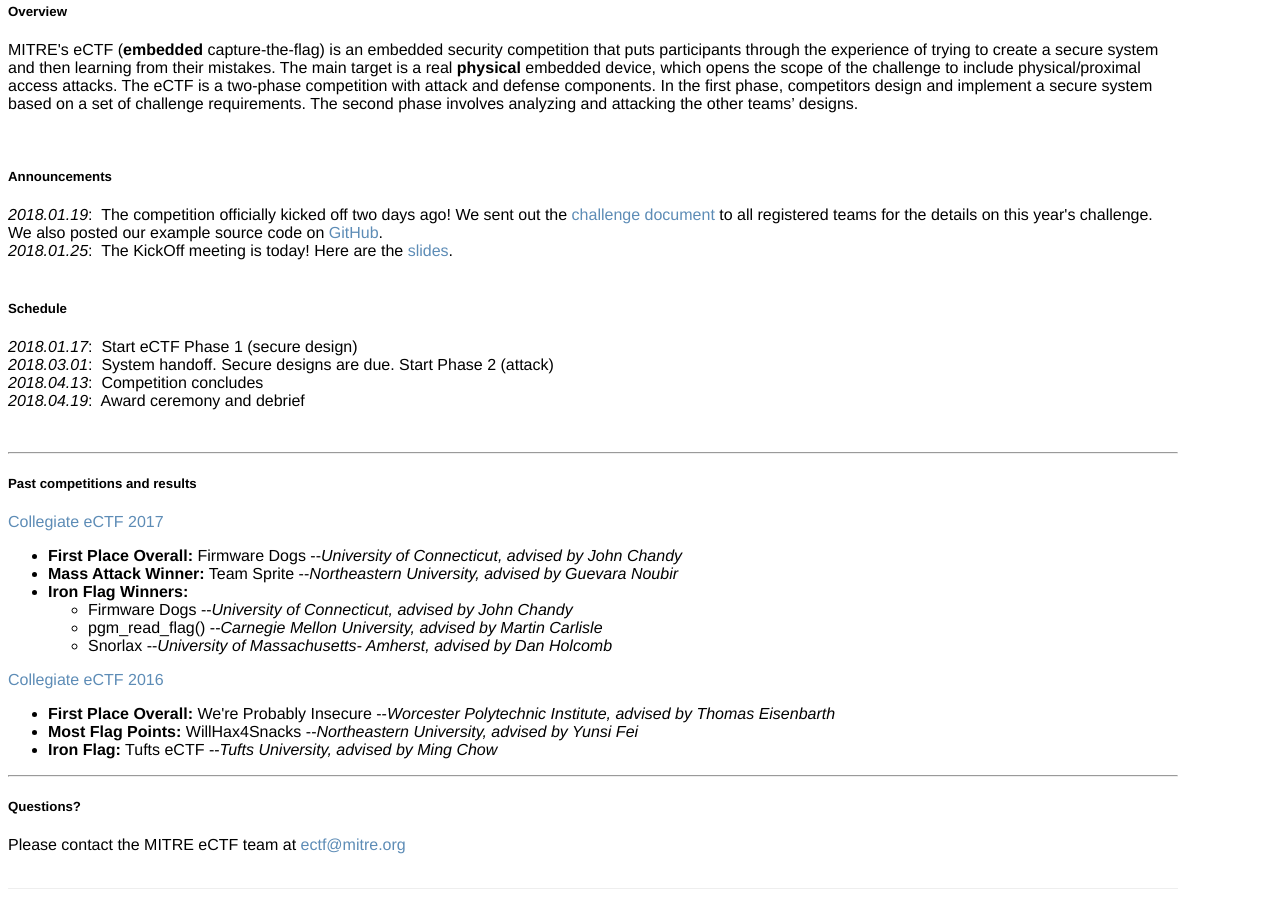
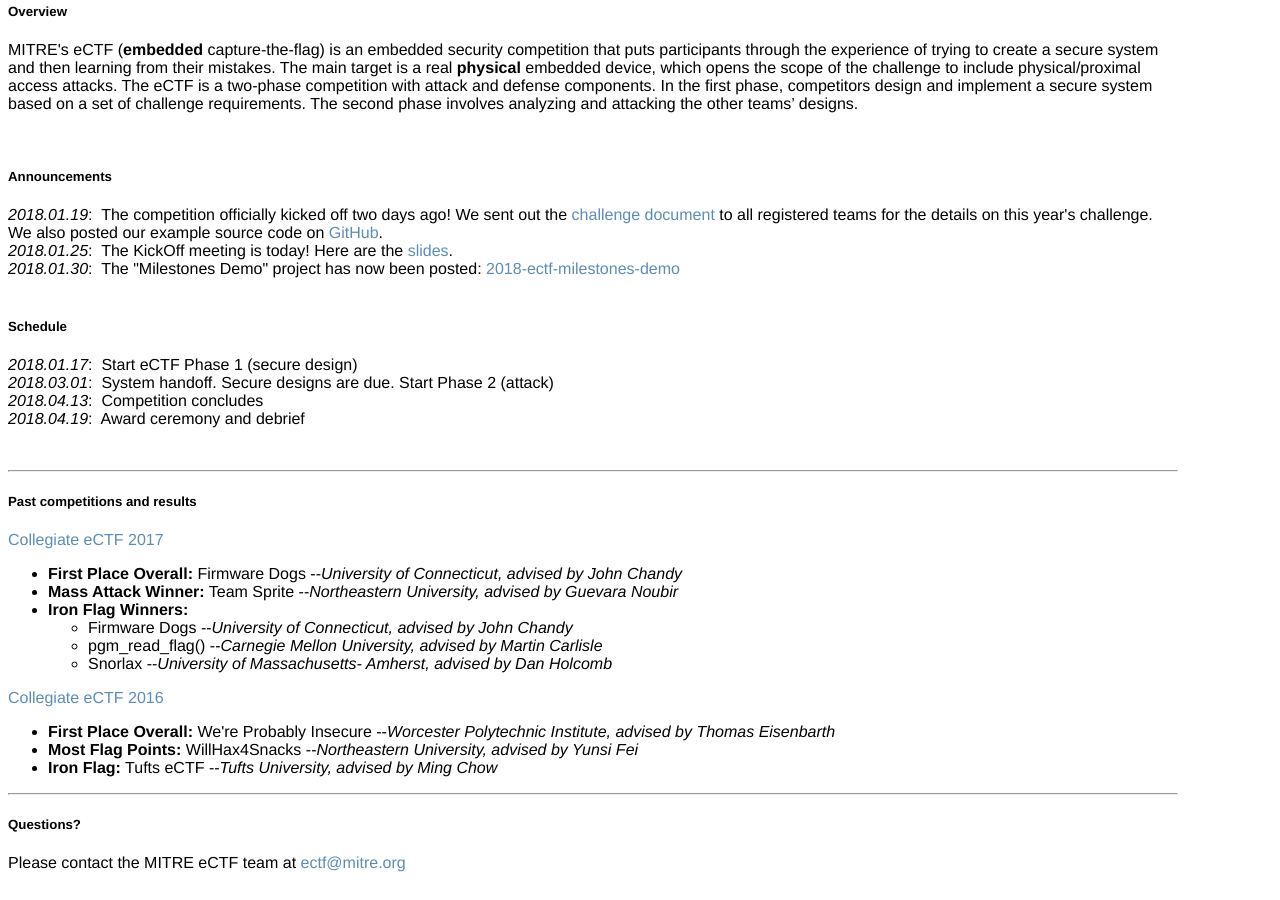
Before and after one commit to mitre-cyber-academy/mitre-cyber-academy.github.io, a Jekyll site: the page built from competitions/embedded/index.html, in a window 1280 px wide and 900 px high, scrolled down 540 px. Built offline with Jekyll 4.4.1, drawn with Linux system fonts in a browser that asks for light colours; nearby versions of some CDN libraries; library files that are not in the unit come from our copies.

Commit message:
added announcement about Milestones Demo project

```diff
--- a/competitions/embedded/index.html
+++ b/competitions/embedded/index.html
@@ -33,6 +33,7 @@ title: MITRE Cyber Academy | Embedded
                 <h5>Announcements</h5>
                 <i>2018.01.19</i>:&nbsp; The competition officially kicked off two days ago!  We sent out the <a href="17-3701-2.2018.01.17-eCTF Challenge-v1.0.pdf">challenge document</a> to all registered teams for the details on this year's challenge.  We also posted our example source code on <a href="https://github.com/mitre-cyber-academy/2018-ectf-insecure-example/">GitHub</a>.<br>
                 <i>2018.01.25</i>:&nbsp; The KickOff meeting is today!  Here are the <a href="17-3701-4.2018.01.25-KickoffMeeting.pdf">slides</a>.<br>
+                <i>2018.01.30</i>:&nbsp; The "Milestones Demo" project has now been posted: <a href="https://github.com/mitre-cyber-academy/2018-ectf-milestones-demo">2018-ectf-milestones-demo</a><br>
 
                 <br>
                 <h5>Schedule</h5>
```
